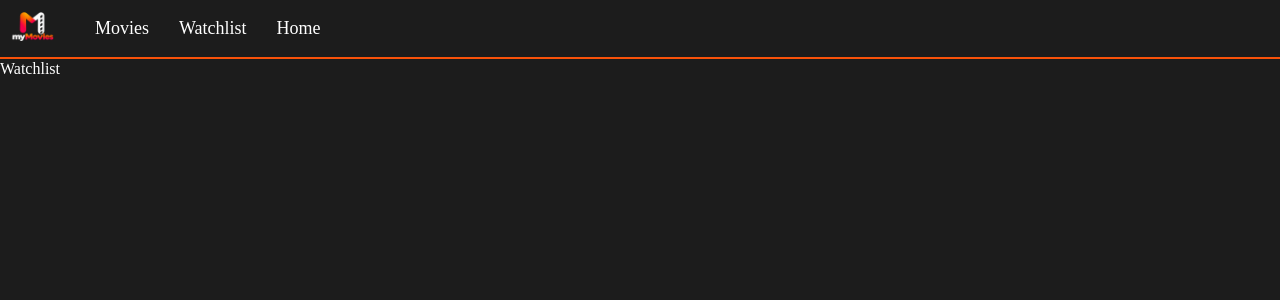
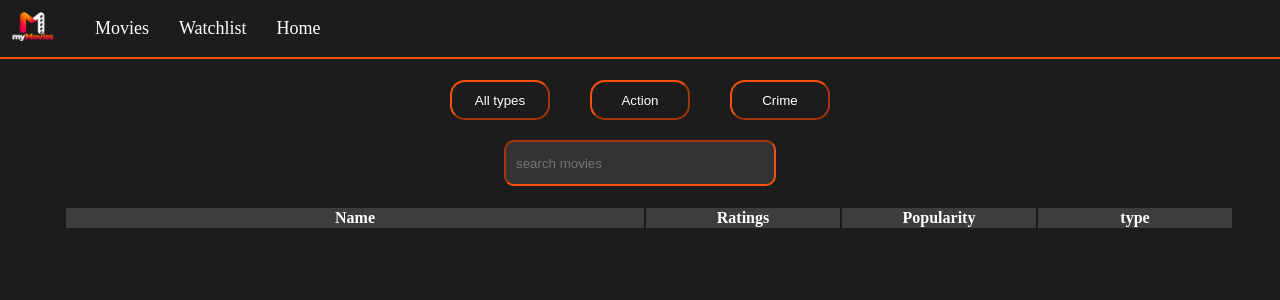
Before and after one commit to Girish-Shinagari/myMovies, a React app: page /watchlist in a window 1280 px wide. Shown: the top 300 px of the page. Built offline with nearby package versions, Linux system fonts and the light colour scheme; the HTML template or start-up script is replaced by a standard one.

Commit message:
adding watch list

```diff
--- a/src/App.css
+++ b/src/App.css
@@ -182,3 +182,40 @@
     grid-column: span 1;
   }
 }
+
+#watchlist-buttons{
+  text-align: center;
+}
+
+#watchlist-buttons button{
+  width: 100px;
+  height: 40px;
+  margin: 20px;
+  border-radius: 15px;
+  border-color: #f8520a;
+}
+
+#watchlist-buttons button:hover{
+   color: #df6e3e;
+}
+
+#search-bar{
+  text-align: center;
+}
+
+#search-bar input{
+  width: 20vw;
+  height: 5vh;
+  background: #333;
+  padding-left: 10px;
+  border-color: #f8520a;
+  border-radius: 10px;
+  outline: none;
+}
+
+
+
+#table-headings th{
+  background-color: #3d3d3d;
+
+}
--- a/src/components/Watchlist.jsx
+++ b/src/components/Watchlist.jsx
@@ -2,7 +2,40 @@ import reat from 'react'
 
 function Watchlist() {
   return (
-    <div>Watchlist</div>
+    <>
+
+
+      <div id="watchList-sectoin-one">
+
+        <div id="watchlist-buttons">
+          <button>All types</button>
+          <button>Action</button>
+          <button>Crime</button>
+        </div>
+
+        <div id='search-bar'>
+          <input type="text" placeholder='search movies' />
+        </div>
+      </div>
+
+      <div id="watchList-sectoin-two" style={{marginTop:'20px'}}>
+        <table style={{width:'90vw',marginLeft:'5vw',tableLayout:'fixed'}}>
+          <thead id='table-headings' style={{textAlign:'center'}}>
+
+
+            <tr >
+            <th style={{width:'45vw'}}>Name</th>
+            <th style={{width:'15vw'}}>Ratings</th>
+            <th style={{width:'15vw'}}>Popularity</th>
+            <th style={{width:'15vw'}}>type</th>
+          </tr>
+          </thead>
+
+
+
+        </table>
+      </div>
+    </>
   )
 }
 export default Watchlist
```
